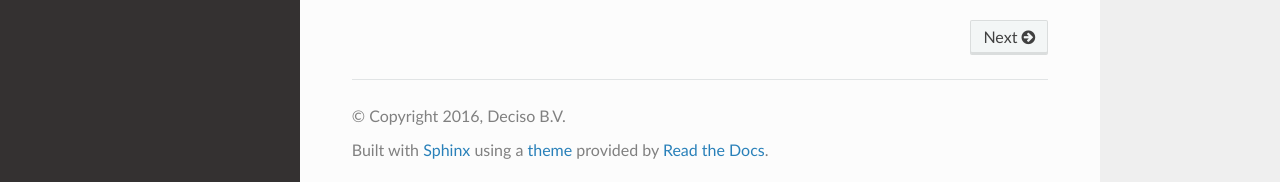
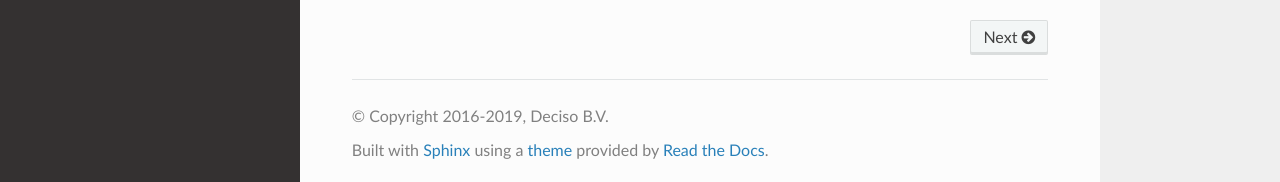
Before and after one commit to opnsense/docs, a Sphinx documentation site: the page built from source/index.rst, in a window 1280 px wide and 900 px high, scrolled down 1682 px. Shown: the part 715-897 px from the top of the window. Built offline with Sphinx 7.4.7 and the Read the Docs theme 2.0.0, drawn with Linux system fonts in a browser that asks for light colours; nearby versions of some CDN libraries; some web fonts are replaced; library files that are not in the unit come from our copies.

Commit message:
fix copyright

```diff
--- a/source/conf.py
+++ b/source/conf.py
@@ -68,7 +68,7 @@ master_doc = 'index'
 
 # General information about the project.
 project = u'OPNsense'
-copyright = u'2016, Deciso B.V'
+copyright = u'2016-2019, Deciso B.V'
 author = u'Deciso B.V.'
 
 # The version info for the project you're documenting, acts as replacement for
--- a/source/legal.rst
+++ b/source/legal.rst
@@ -28,7 +28,7 @@ want to do with the code, even fork it and take it from there.
 OPNsense is available under the BSD 2-Clause “Simplified” or “FreeBSD”
 license:
 
-`OPNsense® <http://opnsense.org>`__ is Copyright © 2014 – 2016 by
+`OPNsense® <http://opnsense.org>`__ is Copyright © 2014 – 2019 by
 Deciso B.V.
 All rights reserved.
 Redistribution and use in source and binary forms, with or without
```
